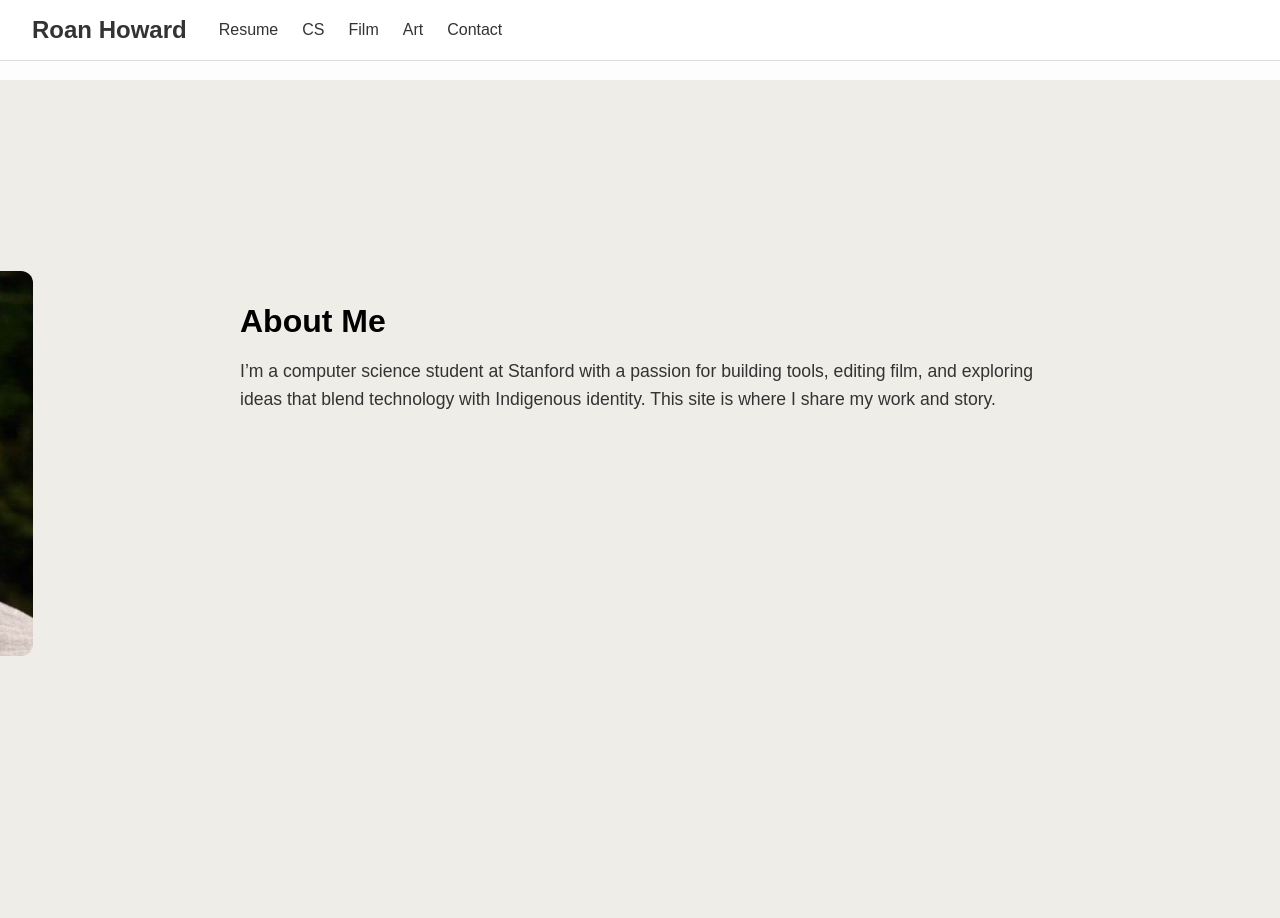
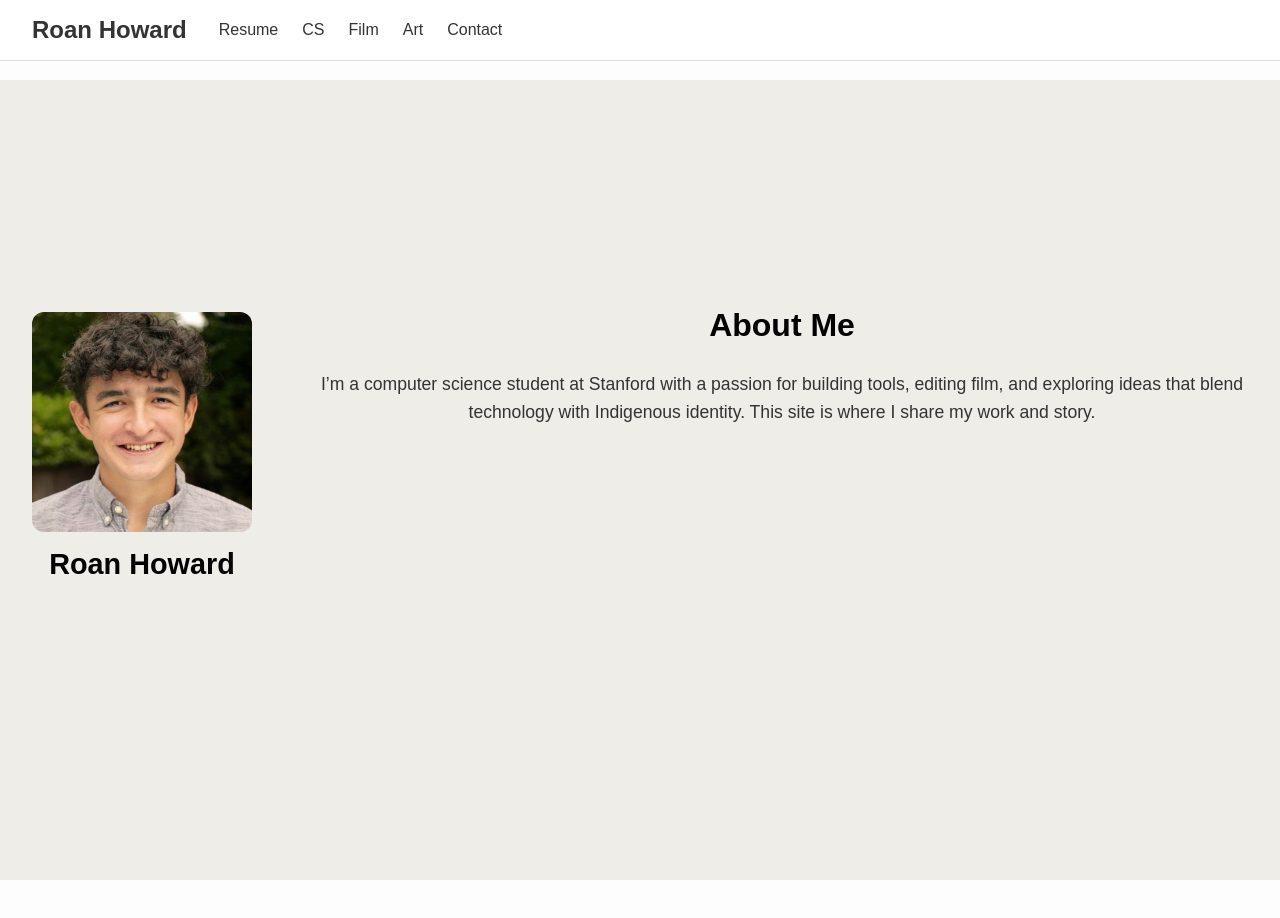
Before and after one commit to RoanHoward/roanhoward-website, a React (Vite) app in the folder roanhoward-website/: page / in a window 1280 px wide. Shown: the top 918 px of the page. After the commit the page ends 880 px from the top, so only its background shows below. Built offline with nearby package versions, Linux system fonts and the light colour scheme.

Commit message:
formatting consistancy 3

```diff
--- a/roanhoward-website/src/components/VideoIntro.css
+++ /dev/null
@@ -1,12 +0,0 @@
-/* VideoIntro.css */
-
-.video-intro {
-  transform: translateX(-800px);
-}
-.intro-image {
-  width: 100%;
-  max-width: 800px;
-  border-radius: 12px;
-  margin-top: 2rem;
-  margin-right: 0rem;
-}
--- a/roanhoward-website/src/components/VideoIntro.jsx
+++ /dev/null
@@ -1,14 +0,0 @@
-// components/VideoIntro.jsx
-import './VideoIntro.css'; // optional: use for styling the image
-
-export default function VideoIntro() {
-  return (
-    <div className="video-intro">
-      <img
-        src="/Images/myface.jpg" // Adjust the path as necessary
-        alt="Intro"
-        className="intro-image"
-      />
-    </div>
-  );
-}
--- a/roanhoward-website/src/pages/Home.css
+++ b/roanhoward-website/src/pages/Home.css
@@ -1,32 +1,20 @@
 .home-container {
-  padding: 4rem;
     display: flex;
-  flex-direction: column;
-  align-items: center;
-  background-color: #eeede8; /* light warm background */
-  min-height: 100vh;
-}
-
-.home-container h1 {
-  font-size: 3rem;
-  margin-bottom: 1rem;
-  font-weight: 700;
-  transform: translateX(-800px);   /* shift right */
-  margin-bottom: 0.5rem;
+    background-color: #eeede8;
+    width: 100vw; /* full viewport width */
+    height: 100vh; /* full viewport height */
 }
 
 .about-section {
-  transform: translate(0px, -400px); /* shift right and down */
-  margin-bottom: 10rem;
-  max-width: 800px;
-  padding: 1rem;
-  text-align: left;
+    margin-top: 25vh;
+    font-size:1rem;
+    text-align: center;
 }
 
 .about-header {
     font-size: 2rem;
-  margin-bottom: 1rem;
     font-weight: 600;
+
 }
 
 .about-text {
@@ -34,3 +22,25 @@
     line-height: 1.6;
     color: #333;
 }
+
+.profile-block {
+  display: flex;
+  flex-direction: column;
+  align-items: center; /* center image and name */
+  margin: 2rem;
+}
+
+.profile-image {
+  width: 220px;
+  height: 220px;
+  object-fit: cover; /* ensures square crop */
+  border-radius: 12px; /* optional: round corners */
+  margin-top: 25vh; /* moves it down vertically */
+}
+
+.name {
+  font-size: 1.8rem;
+  font-weight: 700;
+  margin-top: 1rem;
+  text-align: center;
+}
--- a/roanhoward-website/src/pages/Home.jsx
+++ b/roanhoward-website/src/pages/Home.jsx
@@ -1,12 +1,13 @@
-// pages/Home.jsx
+
 import './Home.css';
-import VideoIntro from '../components/VideoIntro';
 
 export default function Home() {
   return (
     <div className="home-container">
-      <h1 className="name">Roan Howard</h1>
-      <VideoIntro />
+      <div className="profile-block">
+        <img className="profile-image" src="/Images/myface.jpg" alt="Roan Howard" />
+        <h1 className="name">Roan Howard</h1>
+    </div>
       <div className="about-section">
         <h2 className="about-header">About Me</h2>
         <p className="about-text">
```
Lines whose indentation alone changed are shown as unchanged.
